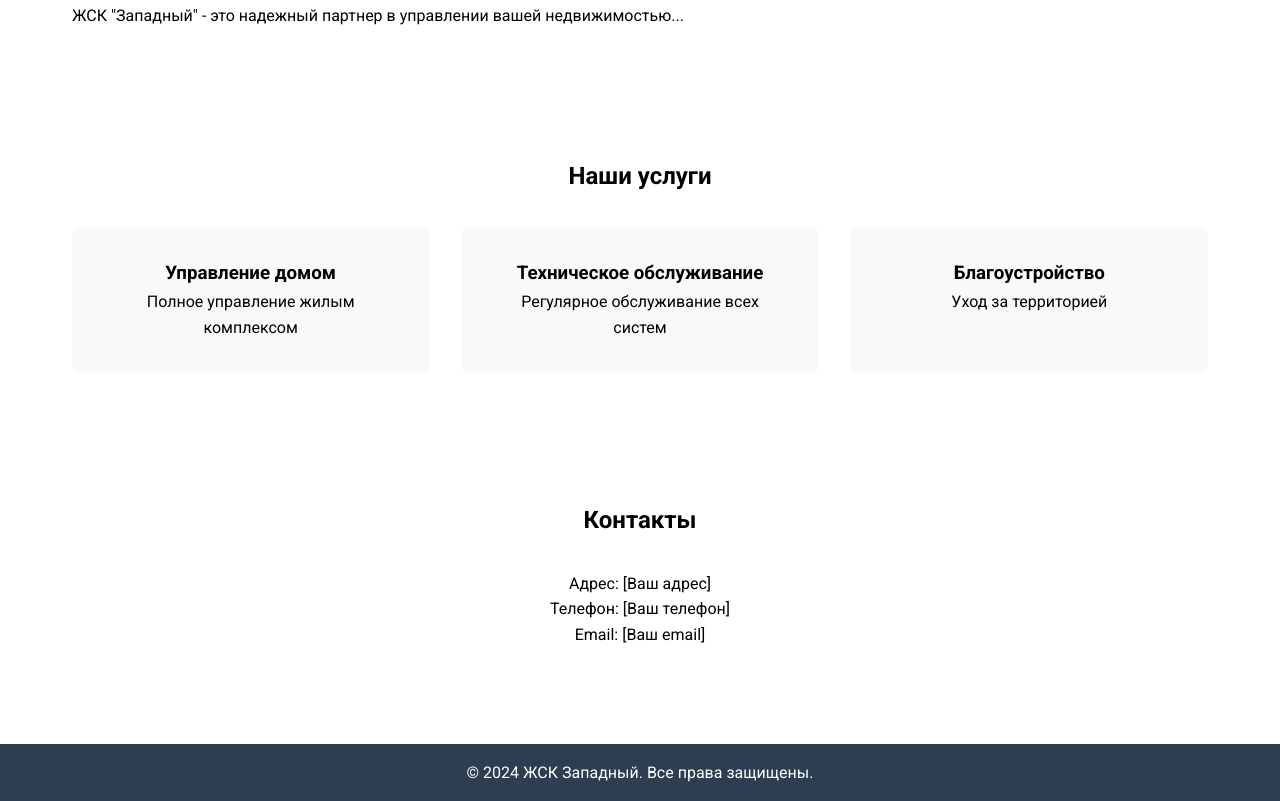
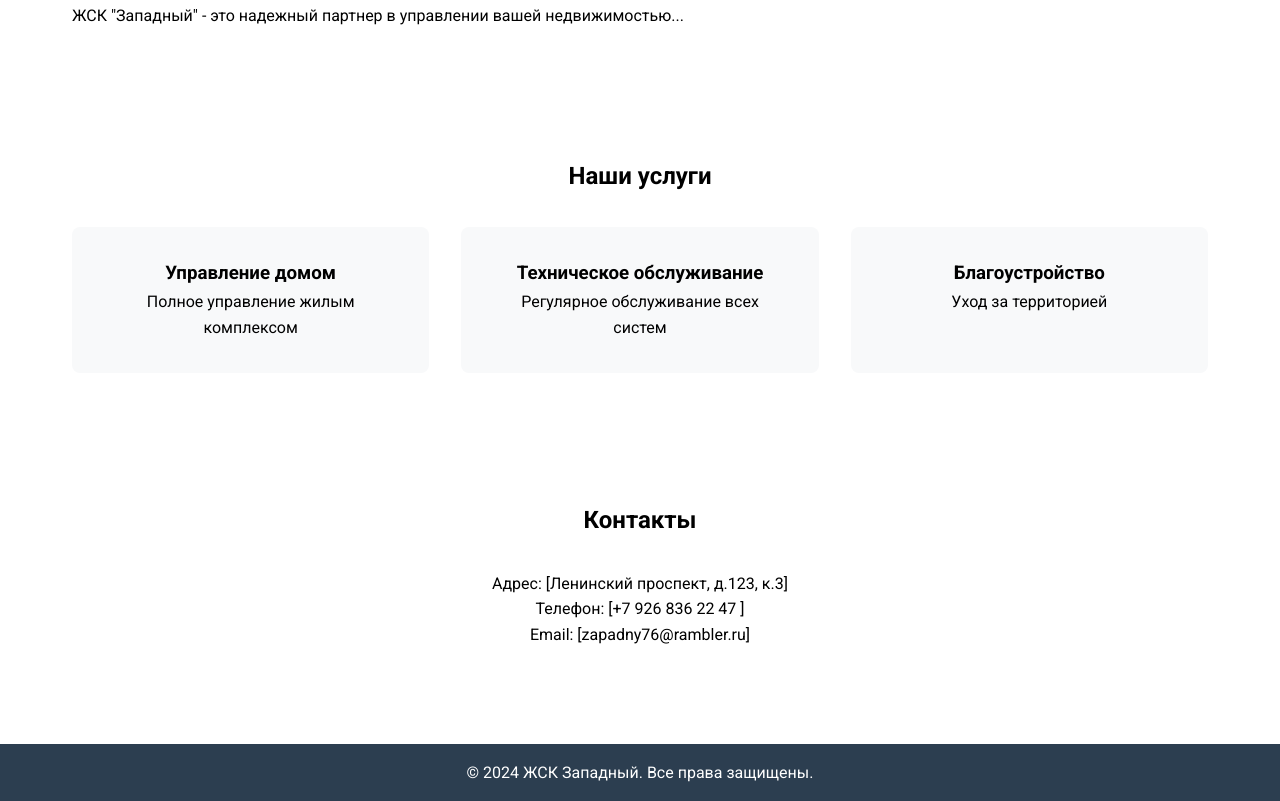
Before and after one commit to zapadny76/zapadny76.github.io, a plain HTML site: page index.html in a window 1280 px wide. Shown: the part 931-1732 px from the top of the page. Drawn offline with Linux system fonts and the light colour scheme.

Commit message:
Add files via upload

```diff
--- a/index.html
+++ b/index.html
@@ -51,9 +51,9 @@
         <section id="contacts">
             <h2>Контакты</h2>
             <div class="contact-info">
-                <p>Адрес: [Ваш адрес]</p>
-                <p>Телефон: [Ваш телефон]</p>
-                <p>Email: [Ваш email]</p>
+                <p>Адрес: [Ленинский проспект, д.123, к.3]</p>
+                <p>Телефон: [+7 926 836 22 47 ]</p>
+                <p>Email: [zapadny76@rambler.ru]</p>
             </div>
         </section>
     </main>
```
